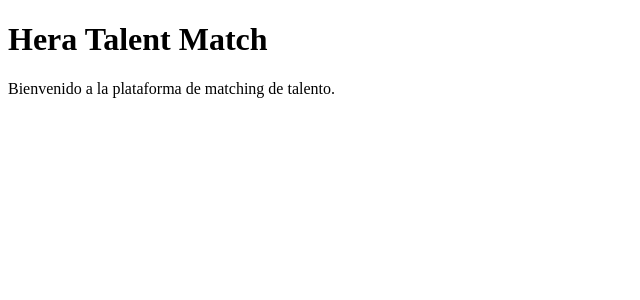
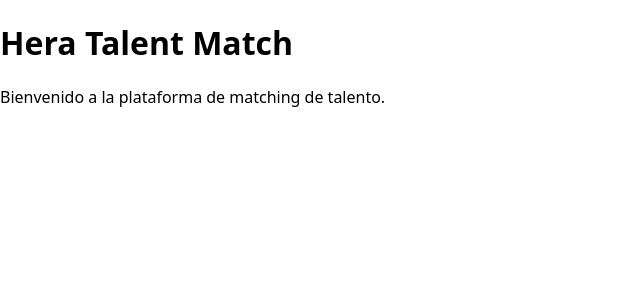
Before and after one commit to michaelochoacastro-code/hera-web-first, a Next.js app: page / in a window 1280 px wide. Shown: the top 300 px of the page, without its empty margins (0-640 px from the left). Built offline with nearby package versions, Linux system fonts and the light colour scheme.

Commit message:
Create layout.tsx

```diff
--- /dev/null
+++ b/app/layout.tsx
@@ -0,0 +1,18 @@
+export const metadata = {
+  title: 'Hera Talent Match',
+  description: 'MVP web-first',
+};
+
+export default function RootLayout({
+  children,
+}: {
+  children: React.ReactNode
+}) {
+  return (
+    <html lang="es">
+      <body style={{ fontFamily: 'system-ui, -apple-system, Segoe UI, Roboto, Ubuntu, Cantarell, Noto Sans, sans-serif', margin: 0 }}>
+        {children}
+      </body>
+    </html>
+  );
+}
```
